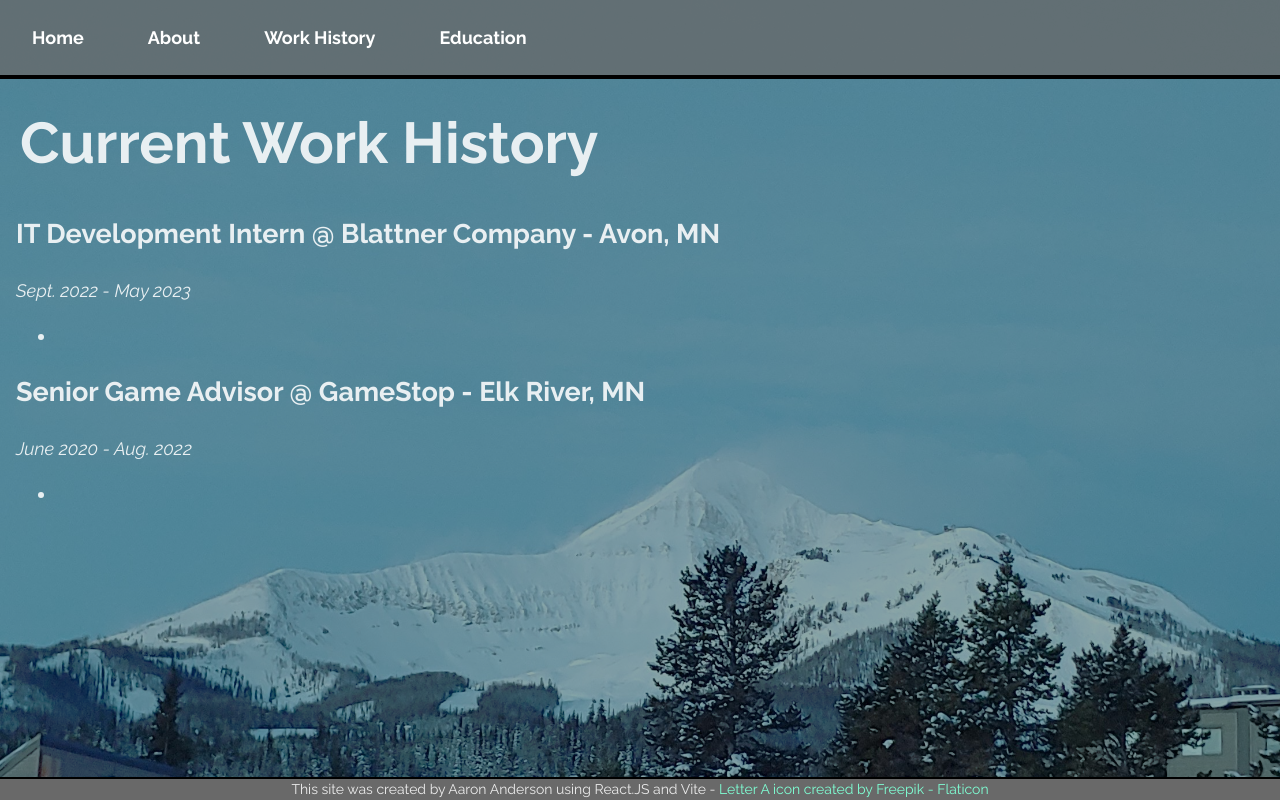
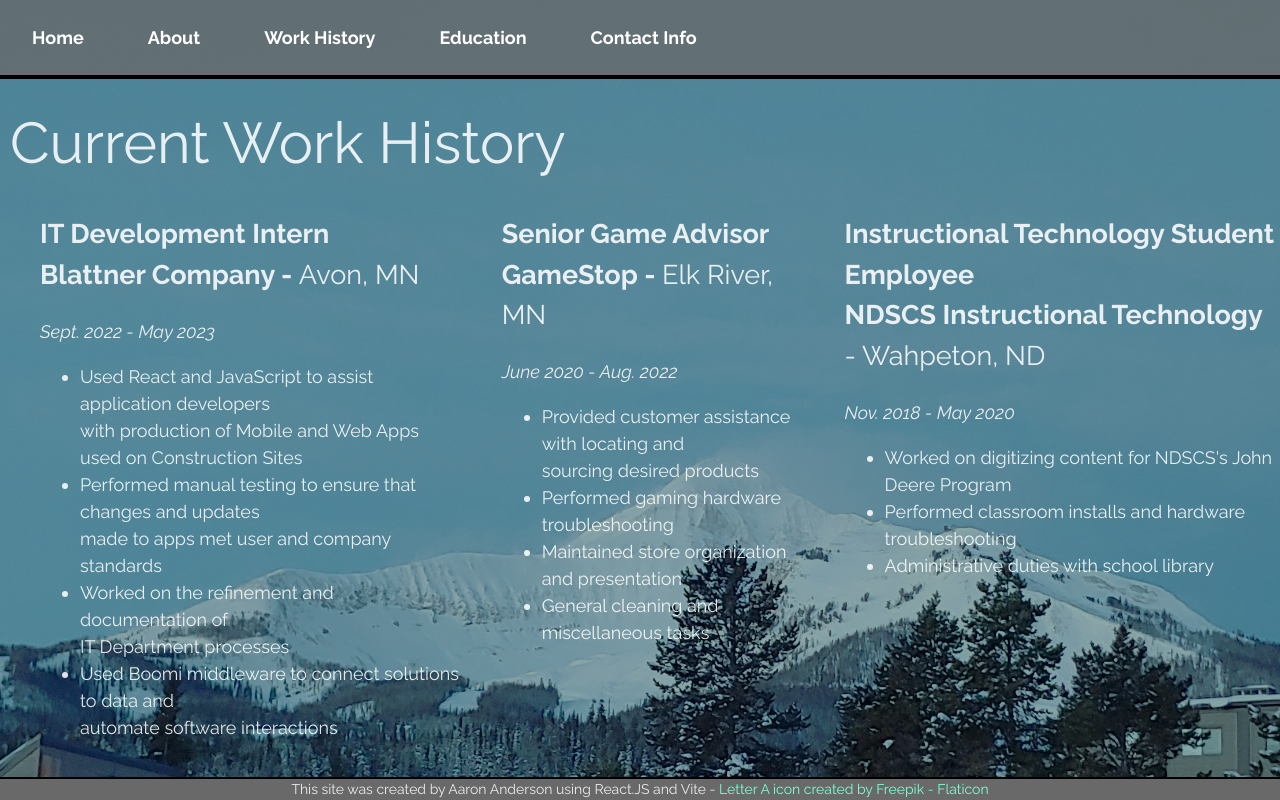
Before and after one commit to SparkxE/ResumeSite, a React (Vite) app: page /history in a window 1280 px wide. Built offline with nearby package versions, Linux system fonts and the light colour scheme.

Commit message:
Added Work History info and updated styling

```diff
--- a/src/App.css
+++ b/src/App.css
@@ -16,7 +16,17 @@ button {
   cursor: pointer;
 }
 
-h1, h3,
+h1{
+  margin-bottom: 0;
+  font-weight: normal;
+  width: 90vw;
+}
+
+h2{
+  font-weight: normal;
+}
+
+h3,
 h4 {
   margin-bottom: 0;
   margin-left: 20px;
@@ -123,3 +133,8 @@ p {
   top: 8px;
   right: 8px;
 }
+
+div p{
+  margin-inline-start: 40px;
+  justify-content:center;
+}
--- a/src/components/NavBar.jsx
+++ b/src/components/NavBar.jsx
@@ -16,6 +16,9 @@ function NavBar(){
                 <li>
                     <Link to="/education">Education</Link>
                 </li>
+                <li>
+                    <Link to="/contact">Contact Info</Link>
+                </li>
             </ul>
         </nav>
     )
--- a/src/pages/Education.jsx
+++ b/src/pages/Education.jsx
@@ -2,7 +2,7 @@ function Education(){
 
     return(
         <div>
-            <h1>Current Education & Relevant Classes</h1>
+            <h1 style={{'margin-left':'10px'}}>Current Education & Relevant Classes</h1>
             <div style={{'display':'flex', 'width':'90vw'}}>
                 <p>
                     <h2>
--- a/src/pages/WorkHistory.jsx
+++ b/src/pages/WorkHistory.jsx
@@ -2,20 +2,54 @@ function WorkHistory(){
 
     return(
         <div>
-            <h1>Current Work History</h1>
-            <div style={{'display':'flex', 'width':'90vw'}}>
+            <h1 style={{'margin-left':'10px'}}>Current Work History</h1>
+            <div style={{'display':'flex', 'width':'100vw'}}>
                 <p>
                     <h2>
-                        <strong>IT Development Intern @ Blattner Company - </strong> Avon, MN
+                        <strong>IT Development Intern <br/>Blattner Company - </strong> Avon, MN
                     </h2>
                     <em>Sept. 2022 - May 2023</em>
                     <ul>
-                        <li></li>
+                        <li>
+                            Used React and JavaScript to assist application developers
+                            <br/>with production
+                            of Mobile and Web Apps used on Construction Sites
+                        </li>
+                        <li>
+                            Performed manual testing to ensure that changes and updates
+                            <br/>made to apps met user and company standards
+                        </li>
+                        <li>
+                            Worked on the refinement and documentation of
+                            <br/>IT Department processes
+                        </li>
+                        <li>
+                            Used Boomi middleware to connect solutions to data and
+                            <br/>automate software interactions
+                        </li>
                     </ul>
-                    <h2><strong>Senior Game Advisor @ GameStop - </strong> Elk River, MN</h2>
+                </p>
+                <p>
+                    <h2><strong>Senior Game Advisor <br/>GameStop - </strong> Elk River, MN</h2>
                     <em>June 2020 - Aug. 2022</em>
                     <ul>
-                        <li></li>
+                        <li>
+                            Provided customer assistance with locating and
+                            <br/>sourcing desired products
+                        </li>
+                        <li>
+                            Performed gaming hardware troubleshooting</li>
+                        <li>Maintained store organization and presentation</li>
+                        <li>General cleaning and miscellaneous tasks</li>
+                    </ul>
+                </p>
+                <p>
+                    <h2><strong>Instructional Technology Student Employee <br/>NDSCS Instructional Technology</strong> - Wahpeton, ND</h2>
+                    <em>Nov. 2018 - May 2020</em>
+                    <ul>
+                        <li>Worked on digitizing content for NDSCS's John Deere Program</li>
+                        <li>Performed classroom installs and hardware troubleshooting</li>
+                        <li>Administrative duties with school library</li>
                     </ul>
                 </p>
             </div>
```
Also changed, not shown: src/pages/Contact.jsx (added).
